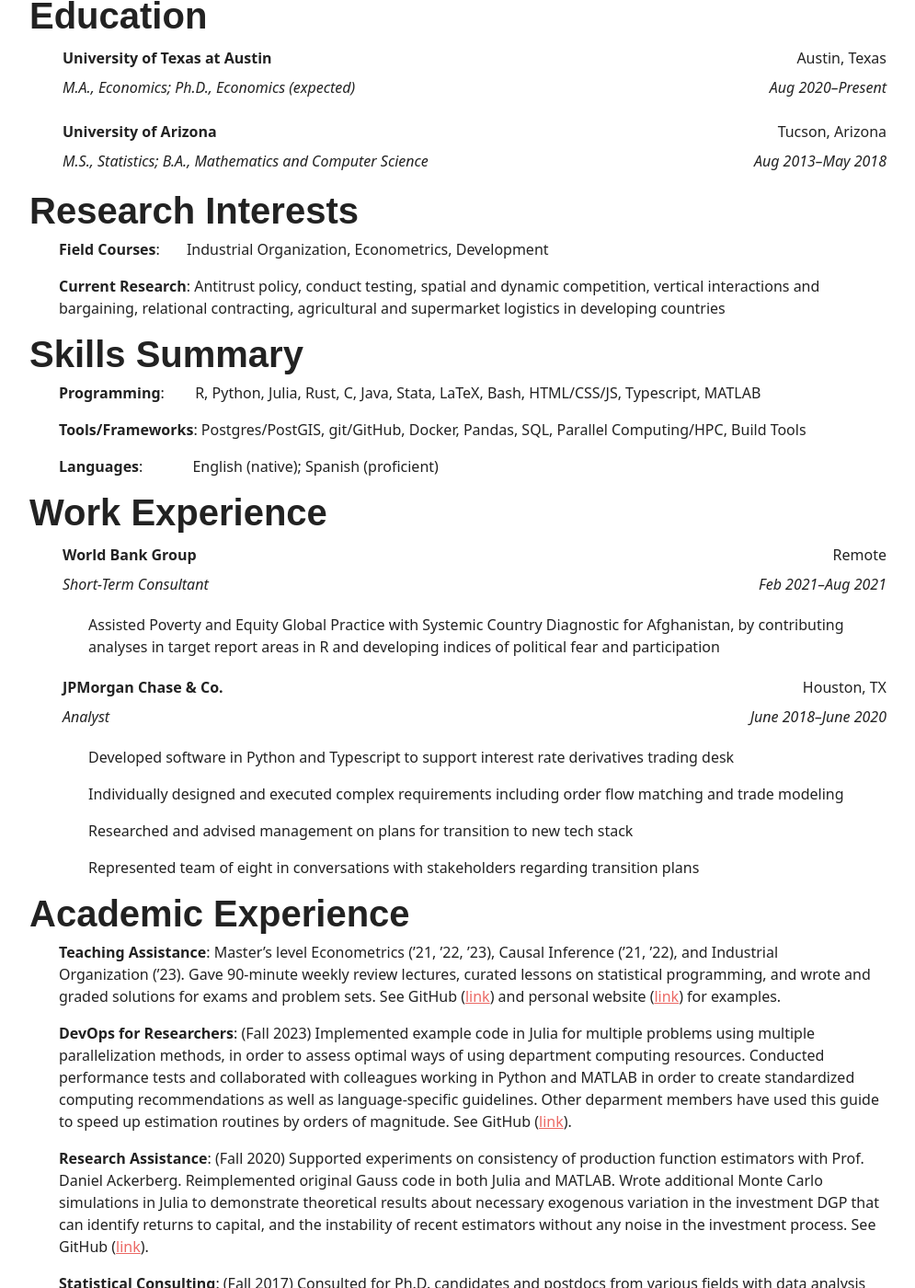
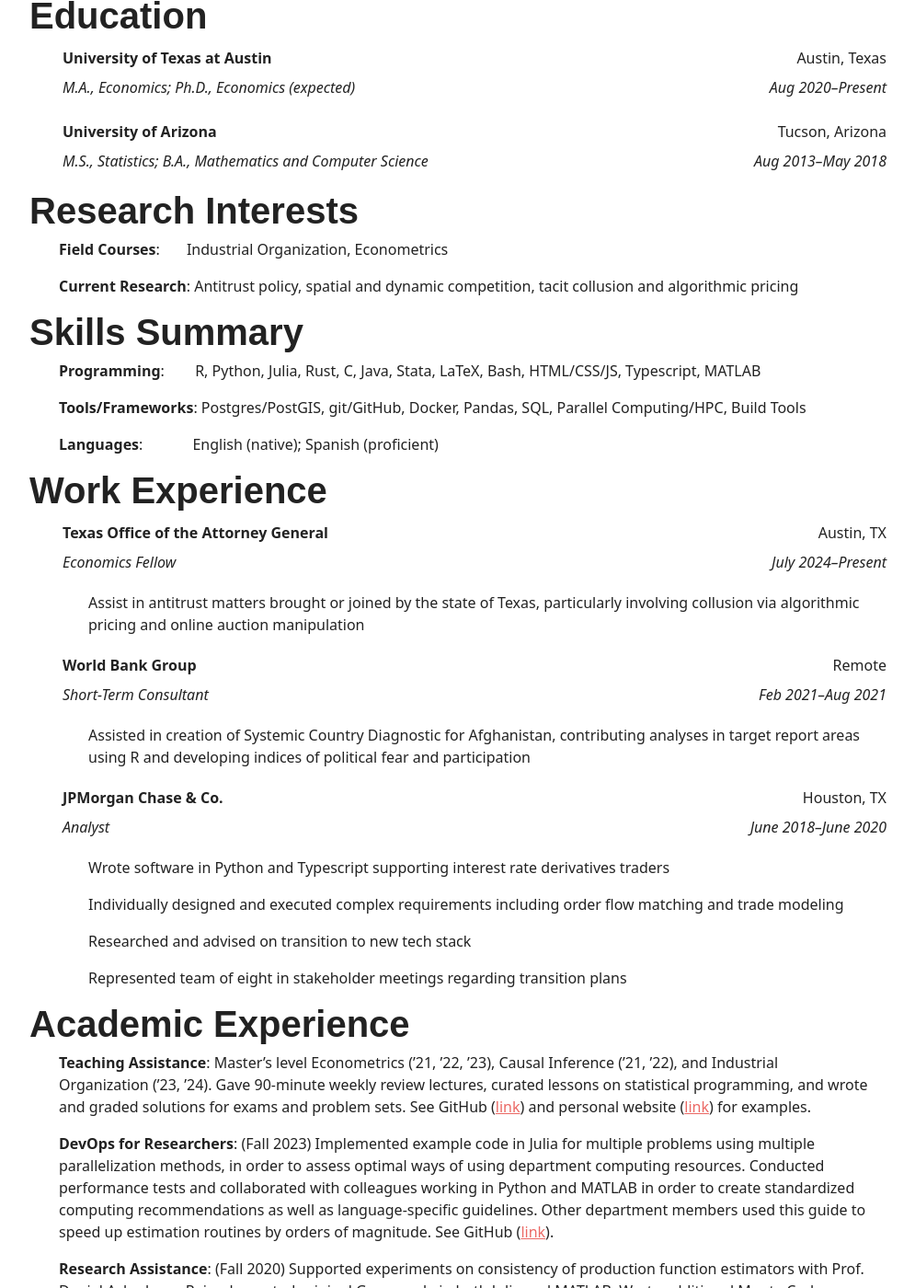
Before and after one commit to nateybear/nateybear.github.io, a Jekyll site: the page built from cv.md, in a window 1280 px wide and 1400 px high, scrolled down 329 px. Shown: the whole window at 92% size, without its empty margins (140-1135 px from the left). Built offline with Jekyll 4.4.1, drawn with Linux system fonts in a browser that asks for light colours; nearby versions of some CDN libraries; some web fonts are replaced; our own code applies the rules of GitHub Pages for plain Markdown files.

Commit message:
resume updates

```diff
--- a/_includes/resume.html
+++ b/_includes/resume.html
@@ -1,17 +1,17 @@
 <table>
 <tbody>
-<tr class="odd">
+<tr>
 <td style="text-align: left;"><strong>Nathan Gardner
 Hattersley</strong></td>
 <td style="text-align: right;">Email: <a
 href="mailto:">nhattersley@utexas.edu</a></td>
 </tr>
-<tr class="even">
+<tr>
 <td style="text-align: left;"><a
 href="https://nghattersley.net">Portfolio: nghattersley.net</a></td>
 <td style="text-align: right;">Mobile:+1-512-364-4976</td>
 </tr>
-<tr class="odd">
+<tr>
 <td style="text-align: left;"><a
 href="https://github.com/nateybear">Github:
   github.com/nateybear</a></td>
@@ -23,12 +23,12 @@ href="https://github.com/nateybear">Github:
 <ul>
 <li><table>
 <tbody>
-<tr class="odd">
+<tr>
 <td style="text-align: left;"><strong>University of Texas at
 Austin</strong></td>
 <td style="text-align: right;">Austin, Texas</td>
 </tr>
-<tr class="even">
+<tr>
 <td style="text-align: left;"><em>M.A., Economics; Ph.D., Economics
 (expected)</em></td>
 <td style="text-align: right;"><em>Aug 2020–Present</em></td>
@@ -37,12 +37,12 @@ Austin</strong></td>
 </table></li>
 <li><table>
 <tbody>
-<tr class="odd">
+<tr>
 <td style="text-align: left;"><strong>University of
 Arizona</strong></td>
 <td style="text-align: right;">Tucson, Arizona</td>
 </tr>
-<tr class="even">
+<tr>
 <td style="text-align: left;"><em>M.S., Statistics; B.A., Mathematics
 and Computer Science</em></td>
 <td style="text-align: right;"><em>Aug 2013–May 2018</em></td>
@@ -53,11 +53,10 @@ and Computer Science</em></td>
 <h1 id="research-interests">Research Interests</h1>
 <ul>
 <li><p><span> <strong>Field Courses</strong><span>:       Industrial
-Organization, Econometrics, Development </span> </span></p></li>
+Organization, Econometrics </span> </span></p></li>
 <li><p><span> <strong>Current Research</strong><span>: Antitrust policy,
-conduct testing, spatial and dynamic competition, vertical interactions
-and bargaining, relational contracting, agricultural and supermarket
-logistics in developing countries </span> </span></p></li>
+spatial and dynamic competition, tacit collusion and algorithmic pricing
+</span> </span></p></li>
 </ul>
 <h1 id="skills-summary">Skills Summary</h1>
 <ul>
@@ -74,53 +73,70 @@ git/GitHub, Docker, Pandas, SQL, Parallel Computing/HPC, Build Tools
 <ul>
 <li><table>
 <tbody>
-<tr class="odd">
+<tr>
+<td style="text-align: left;"><strong>Texas Office of the Attorney
+General</strong></td>
+<td style="text-align: right;">Austin, TX</td>
+</tr>
+<tr>
+<td style="text-align: left;"><em>Economics Fellow</em></td>
+<td style="text-align: right;"><em>July 2024–Present</em></td>
+</tr>
+</tbody>
+</table>
+<ul>
+<li><p>Assist in antitrust matters brought or joined by the state of
+Texas, particularly involving collusion via algorithmic pricing and
+online auction manipulation</p></li>
+</ul></li>
+<li><table>
+<tbody>
+<tr>
 <td style="text-align: left;"><strong>World Bank Group</strong></td>
 <td style="text-align: right;">Remote</td>
 </tr>
-<tr class="even">
+<tr>
 <td style="text-align: left;"><em>Short-Term Consultant</em></td>
 <td style="text-align: right;"><em>Feb 2021–Aug 2021</em></td>
 </tr>
 </tbody>
 </table>
 <ul>
-<li><p>Assisted Poverty and Equity Global Practice with Systemic Country
-Diagnostic for Afghanistan, by contributing analyses in target report
-areas in R and developing indices of political fear and
-participation</p></li>
+<li><p>Assisted in creation of Systemic Country Diagnostic for
+Afghanistan, contributing analyses in target report areas using R and
+developing indices of political fear and participation</p></li>
 </ul></li>
 <li><table>
 <tbody>
-<tr class="odd">
+<tr>
 <td style="text-align: left;"><strong>JPMorgan Chase &amp;
 Co.</strong></td>
 <td style="text-align: right;">Houston, TX</td>
 </tr>
-<tr class="even">
+<tr>
 <td style="text-align: left;"><em>Analyst</em></td>
 <td style="text-align: right;"><em>June 2018–June 2020</em></td>
 </tr>
 </tbody>
 </table>
 <ul>
-<li><p><span>Developed software in Python and Typescript to support
-interest rate derivatives trading desk</span></p></li>
+<li><p><span>Wrote software in Python and Typescript supporting interest
+rate derivatives traders</span></p></li>
 <li><p><span>Individually designed and executed complex requirements
 including order flow matching and trade modeling</span></p></li>
-<li><p><span>Researched and advised management on plans for transition
-to new tech stack</span></p></li>
-<li><p>Represented team of eight in conversations with stakeholders
-regarding transition plans</p></li>
+<li><p><span>Researched and advised on transition to new tech
+stack</span></p></li>
+<li><p>Represented team of eight in stakeholder meetings regarding
+transition plans</p></li>
 </ul></li>
 </ul>
 <h1 id="academic-experience">Academic Experience</h1>
 <ul>
 <li><p><span> <strong>Teaching Assistance</strong><span>: Master’s level
 Econometrics (’21, ’22, ’23), Causal Inference (’21, ’22), and
-Industrial Organization (’23). Gave 90-minute weekly review lectures,
-curated lessons on statistical programming, and wrote and graded
-solutions for exams and problem sets. See GitHub (<a
+Industrial Organization (’23, ’24). Gave 90-minute weekly review
+lectures, curated lessons on statistical programming, and wrote and
+graded solutions for exams and problem sets. See GitHub (<a
 href="https://github.com/nateybear/causal-inference-2022">link</a>) and
 personal website (<a
 href="https://pages.nghattersley.net/metrics-in-r">link</a>) for
@@ -131,9 +147,9 @@ parallelization methods, in order to assess optimal ways of using
 department computing resources. Conducted performance tests and
 collaborated with colleagues working in Python and MATLAB in order to
 create standardized computing recommendations as well as
-language-specific guidelines. Other deparment members have used this
-guide to speed up estimation routines by orders of magnitude. See GitHub
-(<a href="https://github.com/nateybear/parallel-racers/wiki">link</a>).
+language-specific guidelines. Other department members used this guide
+to speed up estimation routines by orders of magnitude. See GitHub (<a
+href="https://github.com/nateybear/parallel-racers/wiki">link</a>).
 </span> </span></p></li>
 <li><p><span> <strong>Research Assistance</strong><span>: (Fall 2020)
 Supported experiments on consistency of production function estimators
```
Also changed, not shown: 2 other files.
